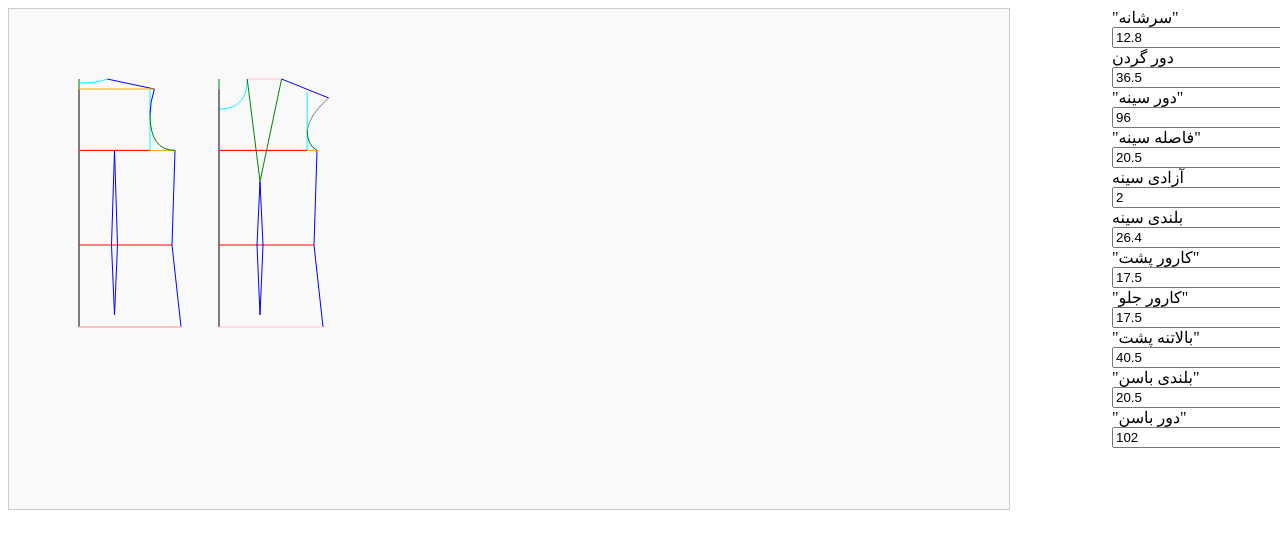
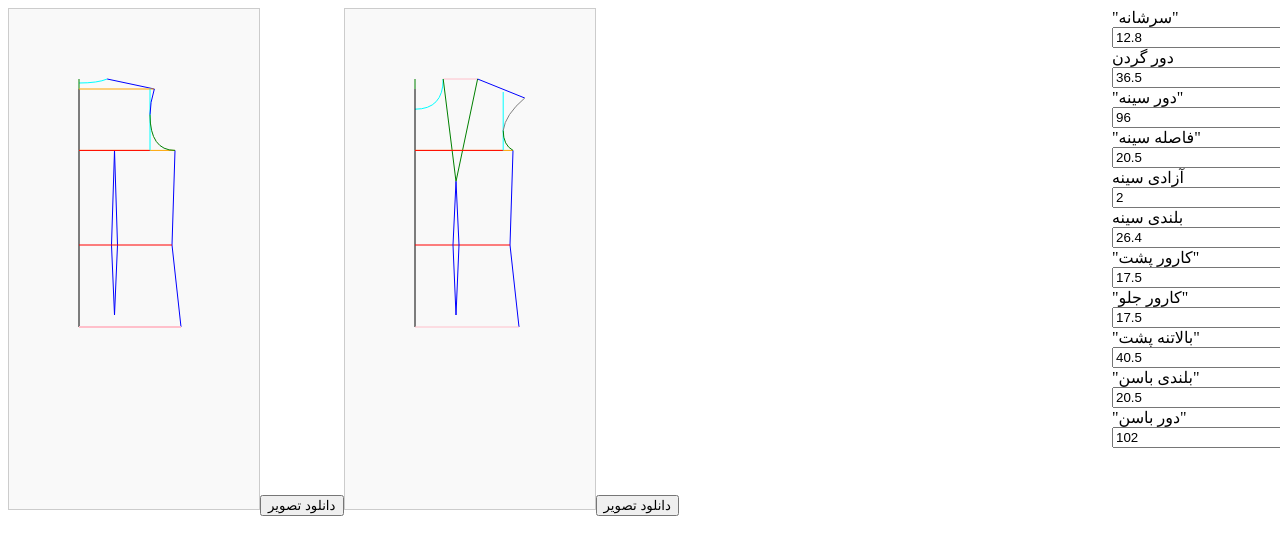
Before and after one commit to mahla-kh/sewing-patterns, a React (Vite) app: page / in a window 1280 px wide. Shown: the top 554 px of the page. Built offline with nearby package versions, Linux system fonts and the light colour scheme.

Commit message:
add download option

```diff
--- a/src/Playground.jsx
+++ b/src/Playground.jsx
@@ -3,13 +3,13 @@ import React from "react";
 export default function Playground({ children }) {
   return (
     <div className="playground">
-      <svg
+      {/* <svg
         width="1000"
         height="500"
         style={{ background: "#f9f9f9", border: "1px solid #ccc" }}
-      >
-        {children}
-      </svg>
+      > */}
+      {children}
+      {/* </svg> */}
     </div>
   );
 }
--- a/src/patterns/AnteriorTest.jsx
+++ b/src/patterns/AnteriorTest.jsx
@@ -1,4 +1,5 @@
 import { useProperties } from "../context/PropertiesProvider";
+import { downloadImage } from "../services/downloadImage";
 
 function AnteriorTest() {
   const {
@@ -17,14 +18,20 @@ function AnteriorTest() {
   } = useProperties();
   return (
     <>
+      <svg
+        width="250"
+        height="500"
+        style={{ background: "#f9f9f9", border: "1px solid #ccc" }}
+        id="mySvg"
+      >
         {/* گردن */} /////////
         <path
           d={`
-               M210,${70 + (gardan / 5 + 0.5) * scale}
-               Q${210 + (gardan / 5 - 0.5) * scale},${
+               M70,${70 + (gardan / 5 + 0.5) * scale}
+               Q${70 + (gardan / 5 - 0.5) * scale},${
             70 + (gardan / 5 + 0.5) * scale
           }
-               ${210 + (gardan / 5 - 0.5) * scale},70
+               ${70 + (gardan / 5 - 0.5) * scale},70
              `}
           fill="none"
           stroke="cyan"
@@ -33,36 +40,36 @@ function AnteriorTest() {
         {/* دیوار چپ */} //////////
         {/* شانه */}
         <line
-        x1="210"
+          x1="70"
           y1="70"
-        x2="210"
+          x2="70"
           y2={5 * scale + 70}
           stroke="green"
           strokeWidth="1"
         />
         {/* سینه */}
         <line
-        x1="210"
+          x1="70"
           y1={70 + 5 * scale}
-        x2="210"
+          x2="70"
           y2={70 + (2 + bolandiKafHalghe) * scale}
           stroke="black"
           strokeWidth="1"
         />
         {/* سینه تا کمر */}
         <line
-        x1="210"
+          x1="70"
           y1={70 + (2 + bolandiKafHalghe) * scale}
-        x2="210"
+          x2="70"
           y2={70 + (2 + kam) * scale}
           stroke="black"
           strokeWidth="1"
         />
         {/* کمر تا باسن */}
         <line
-        x1="210"
+          x1="70"
           y1={70 + (2 + kam) * scale}
-        x2="210"
+          x2="70"
           y2={70 + (2 + kam + ba) * scale}
           stroke="black"
           strokeWidth="1"
@@ -70,17 +77,17 @@ function AnteriorTest() {
         {/*  سر شانه */} /////////////////
         {/* افقی */}
         <line
-        x1={210 + (gardan / 5 - 0.5) * scale}
+          x1={70 + (gardan / 5 - 0.5) * scale}
           y1="70"
-        x2={210 + (gardan / 5 - 2.5 + sin / 10) * scale}
+          x2={70 + (gardan / 5 - 2.5 + sin / 10) * scale}
           y2="70"
           stroke="pink"
           strokeWidth="1"
         />
         <line
-        x1={210 + (gardan / 5 - 2.5 + sin / 10) * scale}
+          x1={70 + (gardan / 5 - 2.5 + sin / 10) * scale}
           y1="70"
-        x2={210 + (gardan / 5 - 2.5 + sin / 10 + arzShan) * scale}
+          x2={70 + (gardan / 5 - 2.5 + sin / 10 + arzShan) * scale}
           y2={9.5 * scale + 70}
           stroke="blue"
           strokeWidth="1"
@@ -88,80 +95,80 @@ function AnteriorTest() {
         {/* پنس */} /////////////////
         {/* گردنی */}
         <line
-        x1={210 + (gardan / 5 - 0.5) * scale}
+          x1={70 + (gardan / 5 - 0.5) * scale}
           y1="70"
-        x2={210 + (fasin / 2) * scale}
+          x2={70 + (fasin / 2) * scale}
           y2={70 + Bsin * scale}
           stroke="green"
           strokeWidth="1"
         />
         {/* سرشانه ای */}
         <line
-        x1={210 + (gardan / 5 - 2.5 + sin / 10) * scale}
+          x1={70 + (gardan / 5 - 2.5 + sin / 10) * scale}
           y1="70"
-        x2={210 + (fasin / 2) * scale}
+          x2={70 + (fasin / 2) * scale}
           y2={70 + Bsin * scale}
           stroke="green"
           strokeWidth="1"
         />
         {/*  عمود دیوار راست */} //////////
         <line
-        x1={210 + (sin / 4 + 1) * scale}
+          x1={70 + (sin / 4 + 1) * scale}
           y1={70 + (2 + bolandiKafHalghe) * scale}
-        x2={210 + (sin / 4 - 0.5) * scale}
+          x2={70 + (sin / 4 - 0.5) * scale}
           y2={70 + (2 + kam) * scale}
           stroke="blue"
           strokeWidth="1"
         />
         <line
-        x1={210 + (sin / 4 - 0.5) * scale}
+          x1={70 + (sin / 4 - 0.5) * scale}
           y1={70 + (2 + kam) * scale}
-        x2={210 + (dorba / 4 + 1) * scale}
+          x2={70 + (dorba / 4 + 1) * scale}
           y2={70 + (2 + kam + ba) * scale}
           stroke="blue"
           strokeWidth="1"
         />
         {/* شانه خط */}
         {/*<line
-             x1="210"
+             x1="70"
              y1={6.5 * scale + 70}
-             x2={210 + (sin / 4) * scale}
+             x2={70 + (sin / 4) * scale}
              y2={6.5 * scale + 70}
              stroke="gray"
              strokeWidth="1"
            />*/}
         {/* سینه خط */}
         <line
-        x1="210"
+          x1="70"
           y1={70 + (2 + bolandiKafHalghe) * scale}
-        x2={210 + (sin / 4 + 1) * scale}
+          x2={70 + (sin / 4 + 1) * scale}
           y2={70 + (2 + bolandiKafHalghe) * scale}
           stroke="orange"
           strokeWidth="1"
         />
         {/* کارور خط */}
         <line
-        x1="210"
+          x1="70"
           y1={70 + (2 + bolandiKafHalghe) * scale}
-        x2={210 + (Jkar + sin / 20 - 0.5) * scale}
+          x2={70 + (Jkar + sin / 20 - 0.5) * scale}
           y2={70 + (2 + bolandiKafHalghe) * scale}
           stroke="red"
           strokeWidth="1"
         />
         {/* خط کمر */}
         <line
-        x1="210"
+          x1="70"
           y1={70 + (2 + kam) * scale}
-        x2={210 + (sin / 4 - 0.5) * scale}
+          x2={70 + (sin / 4 - 0.5) * scale}
           y2={70 + (2 + kam) * scale}
           stroke="red"
           strokeWidth="1"
         />
         {/* خط باسن */}
         <line
-        x1="210"
+          x1="70"
           y1={70 + (2 + kam + ba) * scale}
-        x2={210 + (dorba / 4 + 1) * scale}
+          x2={70 + (dorba / 4 + 1) * scale}
           y2={70 + (2 + kam + ba) * scale}
           stroke="pink"
           strokeWidth="1"
@@ -169,84 +176,84 @@ function AnteriorTest() {
         {/*ساسون */} //////////
         {/* عمود */}
         {/* <line
-            x1={210 + ((kar + 0.5) / 2) * scale}
+            x1={70 + ((kar + 0.5) / 2) * scale}
             y1={70 + (2 + bolandiKafHalghe) * scale}
-            x2={210 + ((kar + 0.5) / 2) * scale}
+            x2={70 + ((kar + 0.5) / 2) * scale}
             y2={70 + (2 + kam + ba) * scale}
             stroke="black"
             strokeWidth="1"
           /> */}
         {/* راست */}
         <line
-        x1={210 + (fasin / 2) * scale}
+          x1={70 + (fasin / 2) * scale}
           y1={70 + Bsin * scale}
-        x2={210 + (fasin / 2 + 1.5) * scale}
+          x2={70 + (fasin / 2 + 1.5) * scale}
           y2={70 + (2 + kam) * scale}
           stroke="blue"
           strokeWidth="1"
         />
         <line
-        x1={210 + (fasin / 2 + 1.5) * scale}
+          x1={70 + (fasin / 2 + 1.5) * scale}
           y1={70 + (2 + kam) * scale}
-        x2={210 + (fasin / 2) * scale}
+          x2={70 + (fasin / 2) * scale}
           y2={70 + (2 + kam + ba - 6) * scale}
           stroke="blue"
           strokeWidth="1"
         />
         {/* چپ */}
         <line
-        x1={210 + (fasin / 2) * scale}
+          x1={70 + (fasin / 2) * scale}
           y1={70 + Bsin * scale}
-        x2={210 + (fasin / 2 - 1.5) * scale}
+          x2={70 + (fasin / 2 - 1.5) * scale}
           y2={70 + (2 + kam) * scale}
           stroke="blue"
           strokeWidth="1"
         />
         <line
-        x1={210 + (fasin / 2 - 1.5) * scale}
+          x1={70 + (fasin / 2 - 1.5) * scale}
           y1={70 + (2 + kam) * scale}
-        x2={210 + (fasin / 2) * scale}
+          x2={70 + (fasin / 2) * scale}
           y2={70 + (2 + kam + ba - 6) * scale}
           stroke="blue"
           strokeWidth="1"
         />
         {/* دیوار راست باید عوض شه!! */} ////////////////////////
         {/* <line
-             x1={210 + (halghe + kar - (2 * azSin) / 4) * scale}
-             y1={(kam + ba) * scale + 210}
-             x2={210 + (halghe + kar - (2 * azSin) / 4) * scale}
-             y2={kam * scale + 210}
+             x1={70 + (halghe + kar - (2 * azSin) / 4) * scale}
+             y1={(kam + ba) * scale + 70}
+             x2={70 + (halghe + kar - (2 * azSin) / 4) * scale}
+             y2={kam * scale + 70}
              stroke="orange"
              strokeWidth="2"
            /> */}
         {/*  کج دیوار راست */} //////////
         {/* <line
-             x1={210 + (halghe + kar - (2 * azSin) / 4) * scale}
-             y1={kam * scale + 210}
-             x2={210 + (halghe + kar + (4 * azSin) / 4) * scale}
-             y2="210"
+             x1={70 + (halghe + kar - (2 * azSin) / 4) * scale}
+             y1={kam * scale + 70}
+             x2={70 + (halghe + kar + (4 * azSin) / 4) * scale}
+             y2="70"
              stroke="cyan"
              strokeWidth="1"
            /> */}
         {/* حلق آستین  */} //////////////
         {/* عمود */}
         <line
-        x1={210 + (Jkar + sin / 20 - 0.5) * scale}
+          x1={70 + (Jkar + sin / 20 - 0.5) * scale}
           y1={6.5 * scale + 70}
-        x2={210 + (Jkar + sin / 20 - 0.5) * scale}
+          x2={70 + (Jkar + sin / 20 - 0.5) * scale}
           y2={70 + (2 + bolandiKafHalghe) * scale}
           stroke="cyan"
           strokeWidth="1"
         />
         <path
           d={`
-       M${210 + (gardan / 5 - 2.5 + sin / 10 + arzShan) * scale},${
+       M${70 + (gardan / 5 - 2.5 + sin / 10 + arzShan) * scale},${
             9.5 * scale + 70
           }
-       Q${210 + (Jkar + sin / 20 + 0.5) * scale},${
+       Q${70 + (Jkar + sin / 20 + 0.5) * scale},${
             70 + (((bolandiKafHalghe - 7) * 2) / 3) * scale
           }
-       ${210 + (Jkar + sin / 20 - 0.5) * scale},${
+       ${70 + (Jkar + sin / 20 - 0.5) * scale},${
             70 + (((bolandiKafHalghe + 5) * 2) / 3) * scale
           }
      `}
@@ -256,18 +263,21 @@ function AnteriorTest() {
         />
         <path
           d={`
-       M${210 + (Jkar + sin / 20 - 0.5) * scale},${
+       M${70 + (Jkar + sin / 20 - 0.5) * scale},${
             70 + (((bolandiKafHalghe + 5) * 2) / 3) * scale
           }
-       Q${210 + (Jkar + sin / 20 - 0.5) * scale},${
+       Q${70 + (Jkar + sin / 20 - 0.5) * scale},${
             70 + (((bolandiKafHalghe + 6) * 5) / 6) * scale
           }
-       ${210 + (sin / 4 + 1) * scale},${70 + (2 + bolandiKafHalghe) * scale}
+       ${70 + (sin / 4 + 1) * scale},${70 + (2 + bolandiKafHalghe) * scale}
      `}
           stroke="green"
           fill="none"
           strokeWidth="1"
         />
+      </svg>
+      <canvas id="canvas" style={{ display: "none" }}></canvas>
+      <button onClick={downloadImage}>دانلود تصویر</button>
     </>
   );
 }
--- a/src/patterns/BalatanePosht.jsx
+++ b/src/patterns/BalatanePosht.jsx
@@ -1,5 +1,5 @@
 import { useProperties } from "../context/PropertiesProvider";
-
+import { downloadImage } from "../services/downloadImage";
 function BalatanePosht() {
   const {
     gardan,
@@ -17,6 +17,12 @@ function BalatanePosht() {
 
   return (
     <>
+      <svg
+        width="250"
+        height="500"
+        style={{ background: "#f9f9f9", border: "1px solid #ccc" }}
+        id="mySvg"
+      >
         {/* گردن */} /////////
         <path
           d={`
@@ -228,6 +234,9 @@ function BalatanePosht() {
           fill="none"
           strokeWidth="1"
         />
+      </svg>
+      <canvas id="canvas" style={{ display: "none" }}></canvas>
+      <button onClick={downloadImage}>دانلود تصویر</button>
     </>
   );
 }
--- /dev/null
+++ b/src/services/downloadImage.js
@@ -0,0 +1,26 @@
+export function downloadImage() {
+  const svg = document.getElementById("mySvg");
+  const svgData = new XMLSerializer().serializeToString(svg);
+  const svgBlob = new Blob([svgData], {
+    type: "image/svg+xml;charset=utf-8",
+  });
+  const url = URL.createObjectURL(svgBlob);
+
+  const image = new Image();
+  image.onload = function () {
+    const canvas = document.getElementById("canvas");
+    canvas.width = svg.clientWidth;
+    canvas.height = svg.clientHeight;
+    const ctx = canvas.getContext("2d");
+    ctx.drawImage(image, 0, 0);
+    URL.revokeObjectURL(url);
+
+    // دانلود به عنوان PNG
+    const imgURL = canvas.toDataURL("image/png");
+    const a = document.createElement("a");
+    a.href = imgURL;
+    a.download = "output.png";
+    a.click();
+  };
+  image.src = url;
+}
```
Lines whose indentation alone changed are shown as unchanged.
